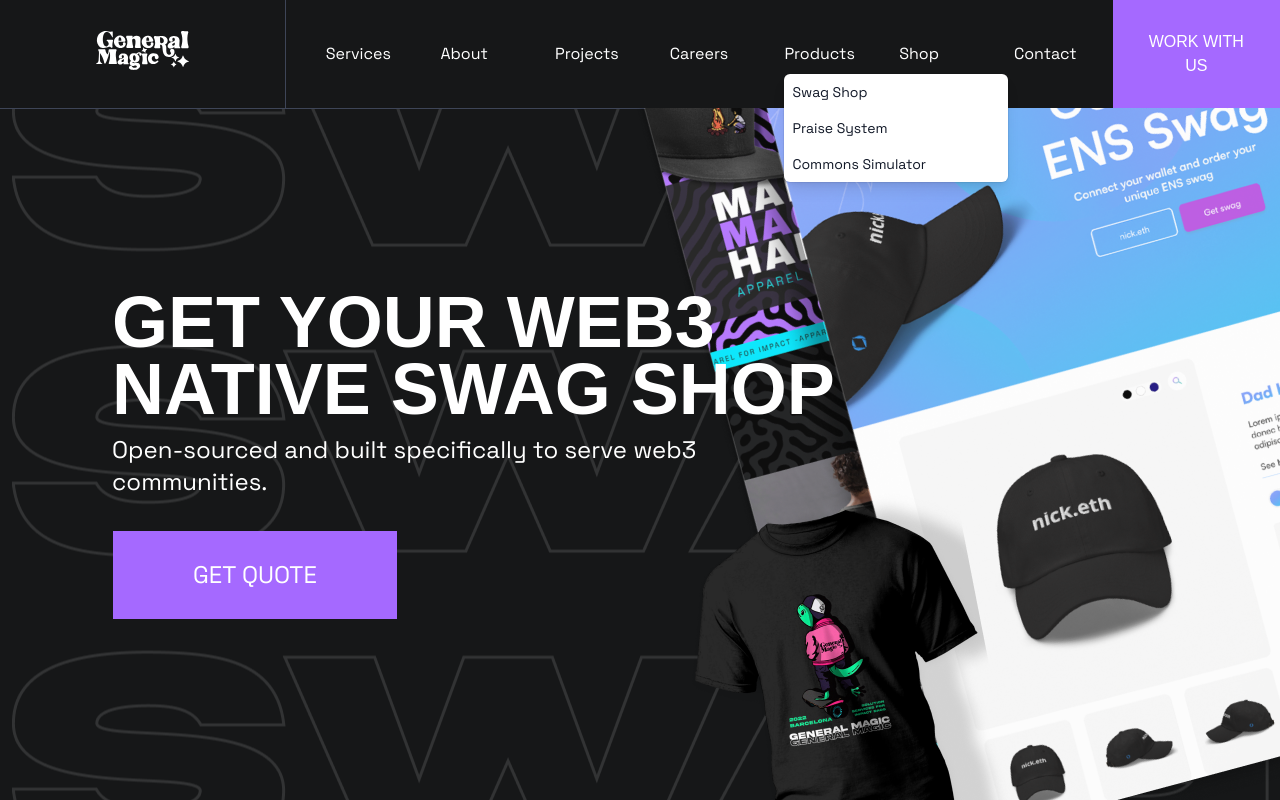
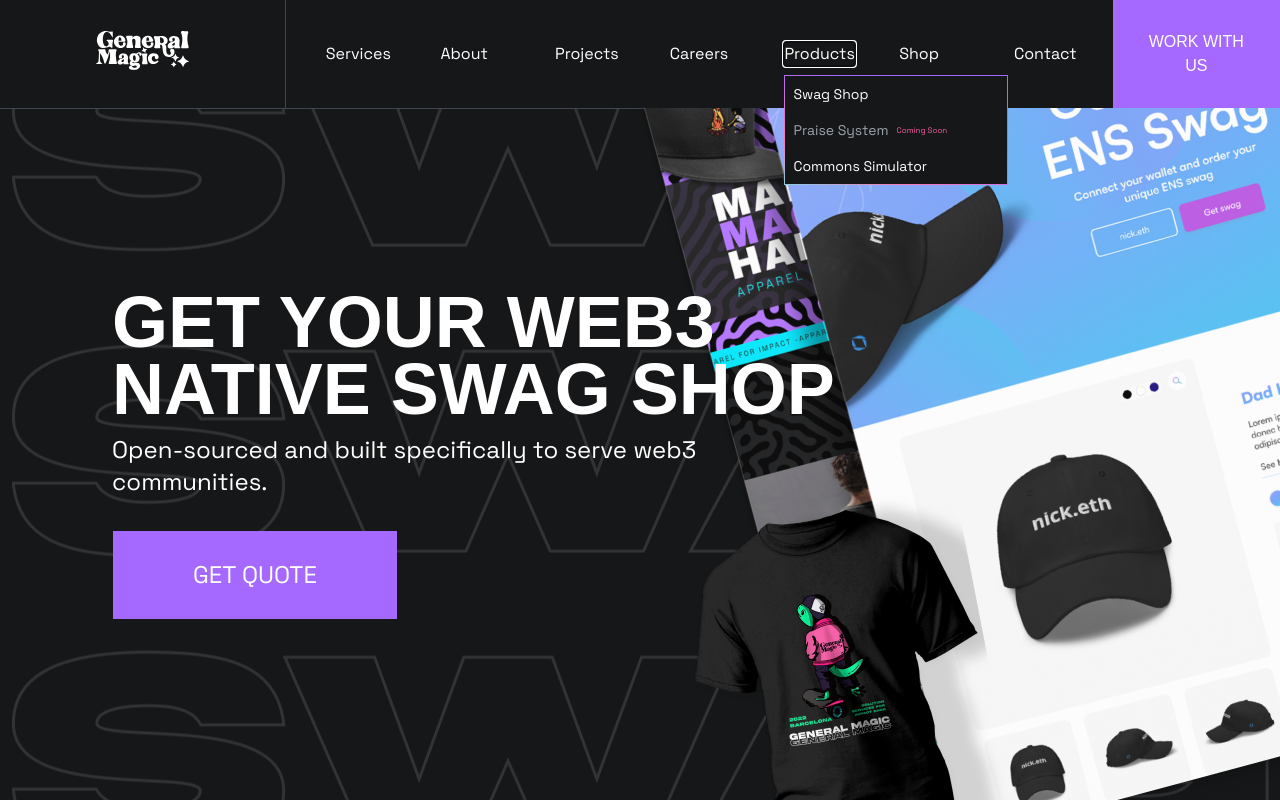
Before and after one commit to GeneralMagicio/GM-Website, a Next.js app: page /shop in a window 1280 px wide. Both pictures are taken after a click on the button "Products". Shown: the top 800 px of the page. Built offline with nearby package versions, Linux system fonts and the light colour scheme; grey boxes are pictures that could not be loaded; a web font is replaced by a local one.

Commit message:
add: product on desktop navbar

```diff
--- a/src/components/base/ProductButton.tsx
+++ b/src/components/base/ProductButton.tsx
@@ -1,14 +1,43 @@
-import { Menu, Transition } from '@headlessui/react'
+import { Popover, Transition } from '@headlessui/react'
+import Link from 'next/link'
 import { Fragment } from 'react'
 
+interface product {
+  label: string
+  comingSoon: boolean
+  externalLink: boolean
+  url: string
+}
+
 export function ProductButtonMenu() {
+  const products: product[] = [
+    {
+      label: 'Swag Shop',
+      comingSoon: false,
+      externalLink: false,
+      url: '/'
+    },
+    {
+      label: 'Praise System',
+      comingSoon: true,
+      externalLink: false,
+      url: '/'
+    },
+    {
+      label: 'Commons Simulator',
+      comingSoon: false,
+      externalLink: false,
+      url: '/'
+    },
+  ]
+
   return (
     <div>
-      <Menu as="div" className="relative inline-block text-left">
+      <Popover as="div" className="relative inline-block text-left">
         <div>
-          <Menu.Button className="text-white hover:text-magicPurple-300 text-center text-xs xl:text-base max-w-fit hover:cursor-pointer">
+          <Popover.Button className="text-white hover:text-magicPurple-300 text-center text-xs xl:text-base max-w-fit hover:cursor-pointer">
             Products
-          </Menu.Button>
+          </Popover.Button>
         </div>
         <Transition
           as={Fragment}
@@ -19,40 +48,54 @@
           leaveFrom="transform opacity-100 scale-100"
           leaveTo="transform opacity-0 scale-95"
         >
-          <Menu.Items className="absolute left-0 mt-2 w-56 origin-top-right rounded-md bg-white shadow-lg ring-1 ring-black ring-opacity-5 focus:outline-none">
-            <Menu.Item>
-              {({ active }) => (
+          <Popover.Panel className="absolute left-0 mt-[9px] w-56 origin-top-right focus:outline-none button-border flex flex-col justify-center items-center">
+            {({ close }) => (
+              <div className='my-[1px] w-[calc(100%_-_2px)] bg-neutral-900'>
+                {products.map((product) => {
+                  return (
+                    <div key={product.label}>
+                      <>
+                        {product.externalLink ? (
+                          <a href={product.url} target="_blank" rel="noreferrer">
+                            <div className='flex items-center'>
                               <button
-                  className={`${active ? 'bg-violet-500 text-white' : 'text-gray-900'
-                    } group flex w-full items-center rounded-md px-2 py-2 text-sm`}
+                                disabled={product.comingSoon}
+                                className={`group flex items-center rounded-md px-2 py-2 text-sm text-white w-fit disabled:text-gray-400 hover:text-magicPurple-300`}
+                                onClick={() => { close() }}
                               >
-                  Swag Shop
+                                {product.label}
                               </button>
+                              {product.comingSoon && (
+                                <span className='text-[8px] text-pinkPotion-300'>Coming Soon</span>
                               )}
-            </Menu.Item>
-            <Menu.Item>
-              {({ active }) => (
+                            </div>
+                          </a>
+                        ) : (
+                          <Link href={product.url}>
+                            <div className='flex items-center'>
                               <button
-                  className={`${active ? 'bg-violet-500 text-white' : 'text-gray-900'
-                    } group flex w-full items-center rounded-md px-2 py-2 text-sm`}
+                                disabled={product.comingSoon}
+                                className={`group flex items-center rounded-md px-2 py-2 text-sm text-white w-fit disabled:text-gray-400 hover:text-magicPurple-300`}
+                                onClick={() => { close() }}
+
                               >
-                  Praise System
+                                {product.label}
                               </button>
+                              {product.comingSoon && (
+                                <span className='text-[8px] text-pinkPotion-300'>Coming Soon</span>
                               )}
-            </Menu.Item>
-            <Menu.Item>
-              {({ active }) => (
-                <button
-                  className={`${active ? 'bg-violet-500 text-white' : 'text-gray-900'
-                    } group flex w-full items-center rounded-md px-2 py-2 text-sm`}
-                >
-                  Commons Simulator
-                </button>
+                            </div>
+                          </Link>
                         )}
-            </Menu.Item>
-          </Menu.Items>
+                      </>
+                    </div>
+                  )
+                })}
+              </div>
+            )}
+          </Popover.Panel>
         </Transition>
-      </Menu>
+      </Popover >
     </div>
   )
 }
```
Lines whose indentation alone changed are shown as unchanged.
